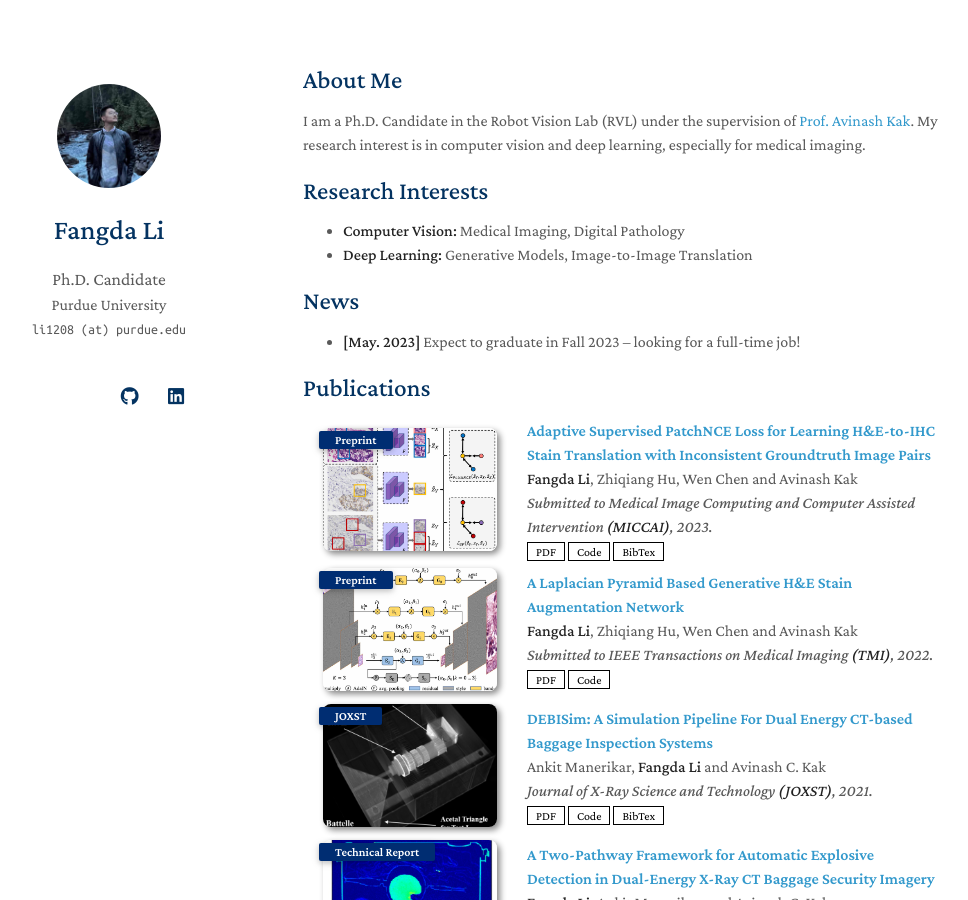
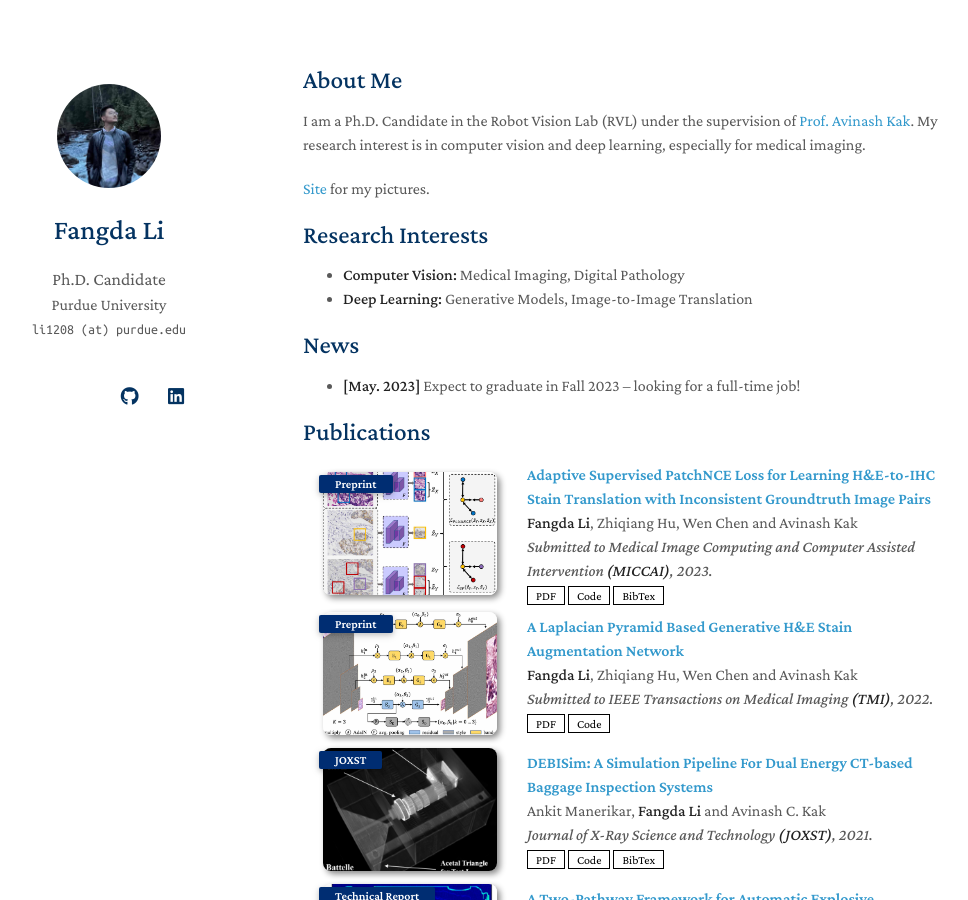
Before and after one commit to lifangda01/lifangda01.github.io, a Jekyll site: the page built from index.md, in a window 1280 px wide and 900 px high. Shown: the whole window, without its empty margins (167-1135 px from the left). Built offline with Jekyll 4.4.1, drawn with Linux system fonts in a browser that asks for light colours; nearby versions of some CDN libraries; a style sheet for code colours, icons or effects is not loaded; our own code applies the rules of GitHub Pages for plain Markdown files.

Commit message:
fixed p web

```diff
--- a/index.md
+++ b/index.md
@@ -7,7 +7,7 @@ layout: homepage
 I am a Ph.D. Candidate in the Robot Vision Lab (RVL) under the supervision of [Prof. Avinash Kak](https://engineering.purdue.edu/kak/).
 My research interest is in computer vision and deep learning, especially for medical imaging.
 
-<!-- [Site](https://lifangda01.github.io/imgsat/) for my pictures. -->
+[Site](https://lifangda01.github.io/imgsat/) for my pictures.
 
 ## Research Interests
 
```
